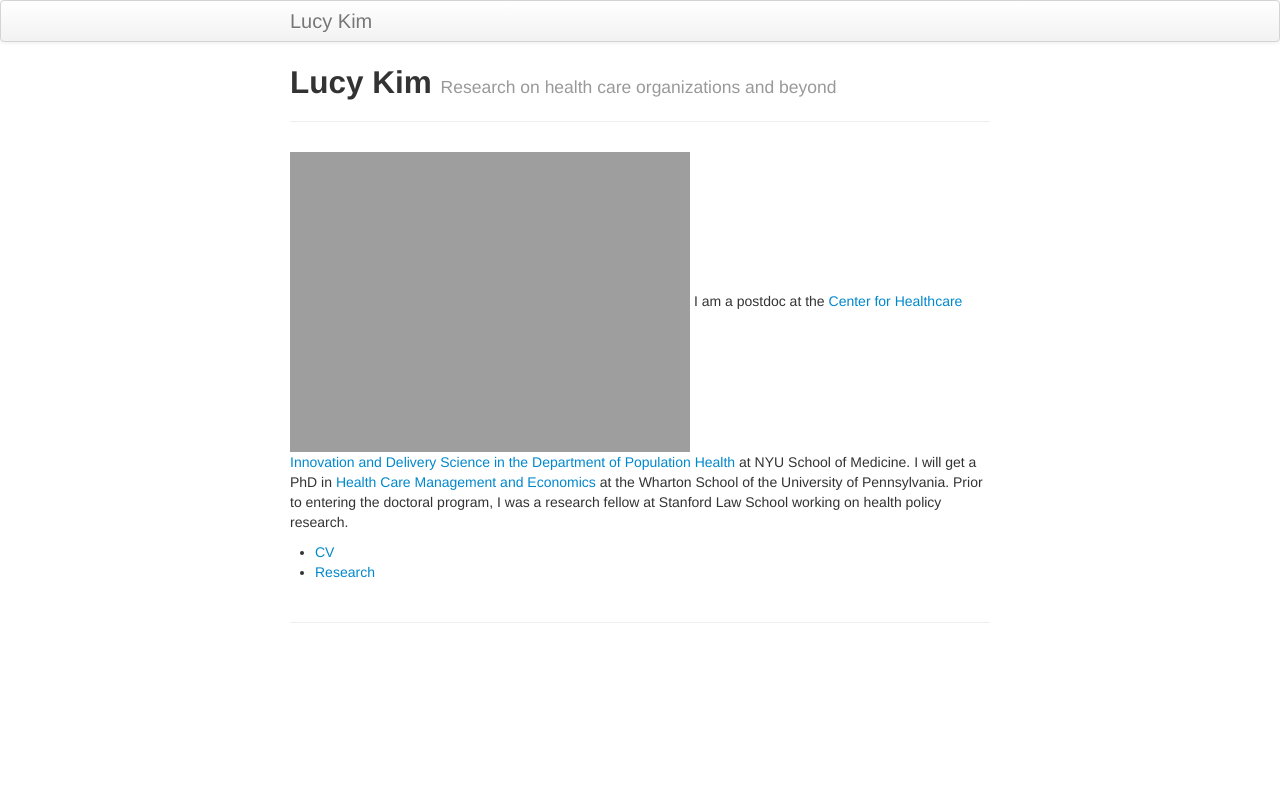
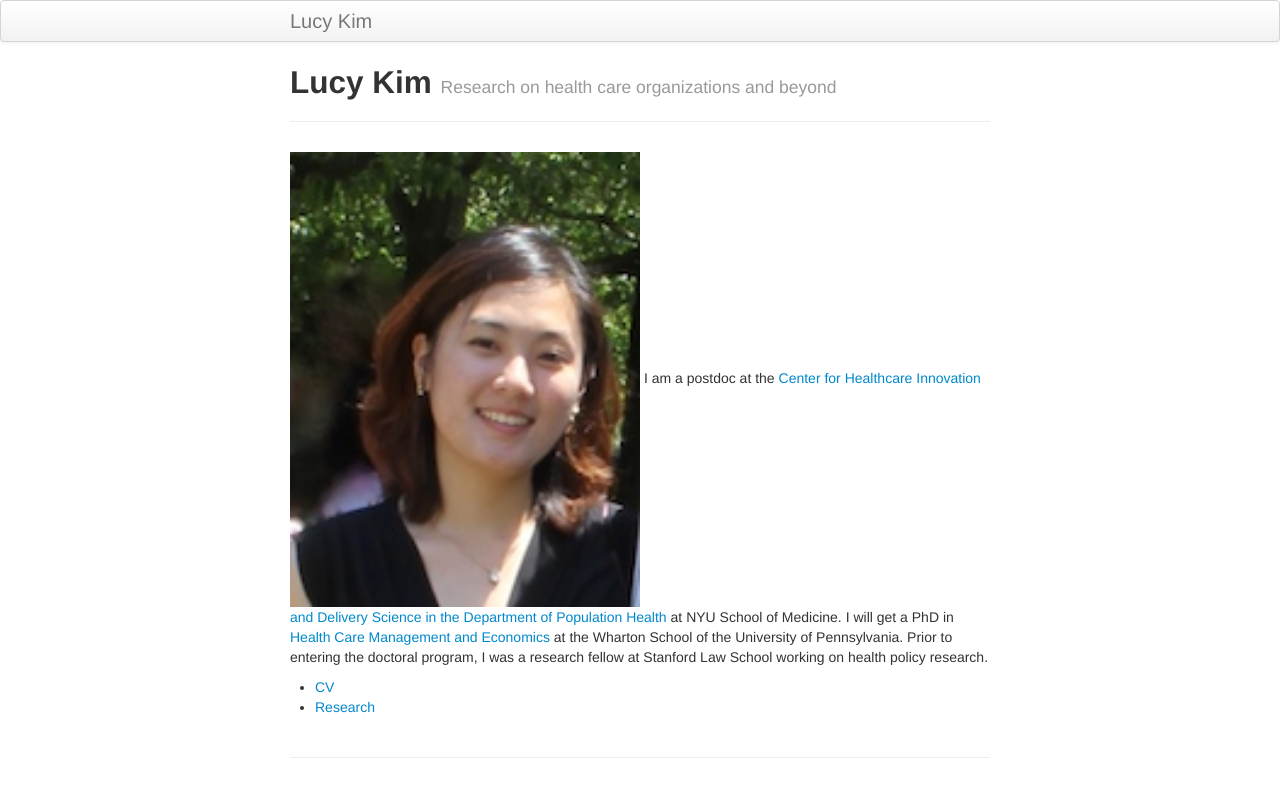
Before and after one commit to lucy-kim/lucy-kim.github.io, a Jekyll site: the page built from index.md, in a window 1280 px wide. Shown: the top 797 px of the page. Built offline with Jekyll 4.4.1, drawn with Linux system fonts in a browser that asks for light colours.

Commit message:
Update index.md

```diff
--- a/index.md
+++ b/index.md
@@ -5,7 +5,7 @@ tagline: Research on health care organizations and beyond
 description: Lucy Kim's research projects
 ---
 
-![alt text](http://lucy-kim.github.io/profile_mar2016.jpg | width=1)
+![alt text](http://lucy-kim.github.io/profile_mar2016.jpg){:height="50%" width="50%"}
 I am a postdoc at the [Center for Healthcare Innovation and Delivery Science in the Department of Population Health](https://med.nyu.edu/chids/home) at NYU School of Medicine. I will get a PhD in [Health Care Management and Economics](https://hcmg.wharton.upenn.edu/) at the Wharton School of the University of Pennsylvania. Prior to entering the doctoral program, I was a research fellow at Stanford Law School working on health policy research.
 
 - [CV](https://www.dropbox.com/s/zk7ezft9euff3pp/Kim-cv.pdf?dl=0)
```
